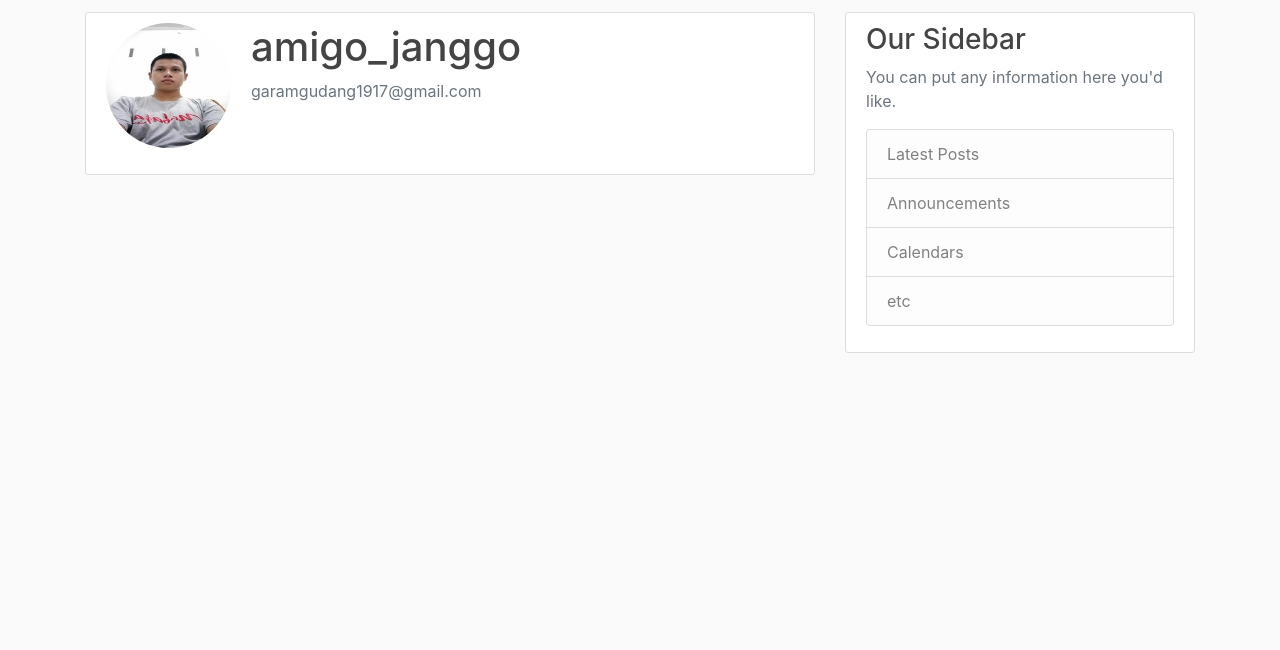
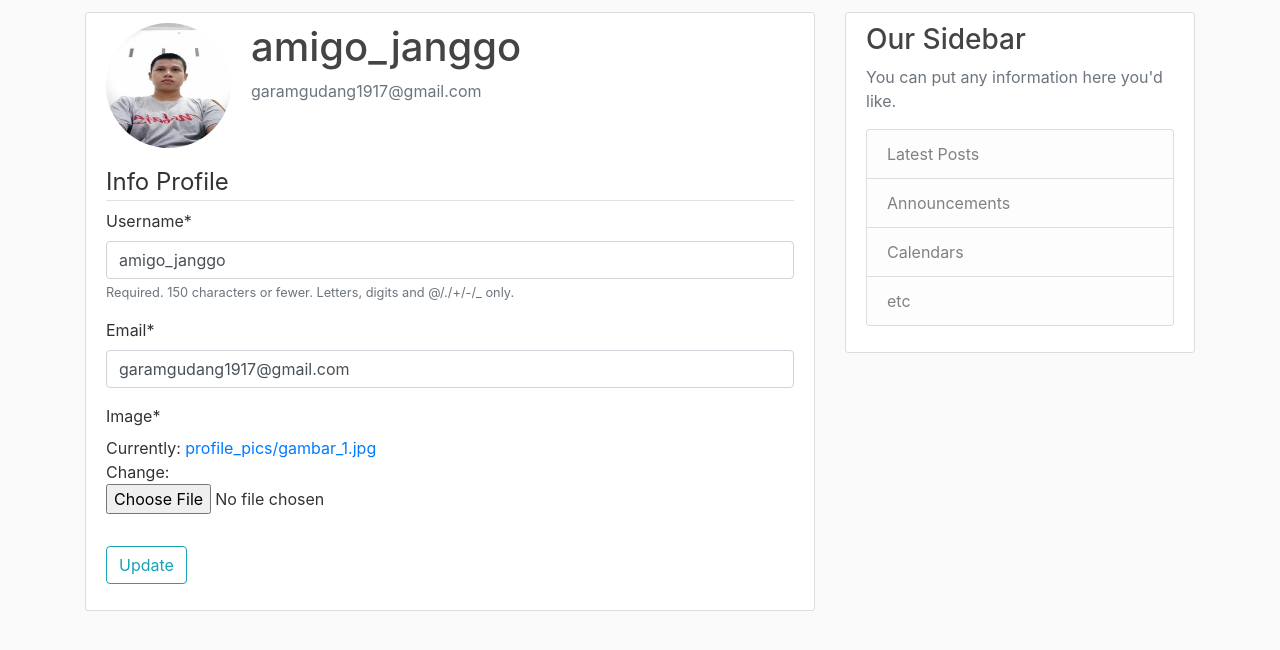
Before and after one commit to Nagarjuna-attack/dsatu, a Django app: page /profile/ in a window 1280 px wide. Shown: the part 68-718 px from the top of the page. Run offline with Django 3.2, Linux system fonts and the light colour scheme; a user stored in the database is signed in; data comes from the database, SQL or seed files in the repository; both versions use the stored data as it was after the commit; some libraries are stand-ins or nearby versions.

Commit message:
change update profile

```diff
--- a/blog/templates/blog/home.html
+++ b/blog/templates/blog/home.html
@@ -2,6 +2,7 @@
 {% block content %}
     {% for tampil in kirim %}
         <article class="media content-section">
+          <img class="rounded-circle article-img" src="{{ tampil.author.profile.image.url }}" alt="">
           <div class="media-body">
             <div class="article-metadata">
               <a class="mr-2" href="#">{{tampil.author}}</a>
--- a/users/forms.py
+++ b/users/forms.py
@@ -1,6 +1,7 @@
 from django import forms
 from django.contrib.auth.models import User
 from django.contrib.auth.forms import UserCreationForm
+from .models import Profile
 
 class UserRegisterForm(UserCreationForm):
 	email = forms.EmailField()
@@ -8,3 +9,17 @@ class UserRegisterForm(UserCreationForm):
 	class Meta:
 		model = User
 		fields = ['username','email','password1','password2']
+
+
+class UserUpdateForm(forms.ModelForm):
+	email = forms.EmailField()
+
+	class Meta:
+		model = User
+		fields = ['username','email']
+
+
+class ProfileUpdateForm(forms.ModelForm):
+	class Meta:
+		model = Profile
+		fields = ['image']
--- a/users/models.py
+++ b/users/models.py
@@ -1,5 +1,6 @@
 from django.db import models
 from django.contrib.auth.models import User
+from PIL import Image
 
 
 class Profile(models.Model):
@@ -8,3 +9,14 @@ class Profile(models.Model):
 
 	def __str__(self):
 		return f'{self.user.username} Profile'
+
+
+	def save(self):
+		super().save()
+
+		img = Image.open(self.image.path)
+
+		if img.height > 300 or img.width > 300:
+			output_size = (300,300)
+			img.thumbnail(output_size)
+			img.save(self.image.path)
--- a/users/templates/users/profile.html
+++ b/users/templates/users/profile.html
@@ -9,5 +9,16 @@
 				<p class="text-secondary">{{ user.email }}</p>
 			</div>
 		</div>
+		<form method="POST" enctype="multipart/form-data">
+			{% csrf_token %}
+			<fieldset class="form-group">
+				<legend class="border-bottom">Info Profile</legend>
+				{{ u_form|crispy }}
+				{{ p_form|crispy }}
+			</fieldset>
+					<div class="form-group">
+				<button class="btn btn-outline-info" type="submit">Update</button>
+			</div>
+		</form>
 	</div>
 {% endblock %}
--- a/users/templates/users/register.html
+++ b/users/templates/users/register.html
@@ -8,12 +8,12 @@
 				<legend class="border-bottom">Join With Me</legend>
 				{{ form|crispy }}
 			</fieldset>
-			<button class="btn btn-outline-info" type="submit">Sign Up</button>
+			<div class="form-group">
+				<button class="btn btn-outline-info" type="submit">Sign Up</button>
+			</div>
 		</form>
-		<div class="form-group">
 			<div class="border-bottom-top pt-3">
 				<small class="text-muted">Sudah Punya Akun? <a class="ml-2" href="{% url 'login' %}">Sign In</a></small>
 			</div>
-		</div>
 	</div>
 {% endblock %}
--- a/users/views.py
+++ b/users/views.py
@@ -1,7 +1,7 @@
 from django.shortcuts import render, redirect
 from django.contrib.auth.decorators import login_required
 from django.contrib import messages
-from .forms import UserRegisterForm
+from .forms import UserRegisterForm, UserUpdateForm, ProfileUpdateForm
 
 
 # method for register.
@@ -20,4 +20,23 @@ def register(request):
 
 @login_required
 def profile(request):
-	return render(request, 'users/profile.html')
+	if request.method == 'POST':
+		u_form = UserUpdateForm(request.POST, instance=request.user)
+		p_form = ProfileUpdateForm(request.POST, request.FILES, instance=request.user.profile)
+
+
+		if u_form.is_valid() and p_form.is_valid():
+			u_form.save()
+			p_form.save()
+			messages.success(request,f'Account has been update')
+			return redirect('profile')
+	else:
+		u_form = UserUpdateForm(instance=request.user)
+		p_form = ProfileUpdateForm(instance=request.user.profile)
+
+	context = {
+		'u_form':u_form,
+		'p_form':p_form
+	}
+
+	return render(request, 'users/profile.html',context)
```
Also changed, not shown: db.sqlite3, media/default.jpg, media/profile_pics/gambar_1.jpg (added), media/profile_pics/gambar_41.jpg (deleted).
